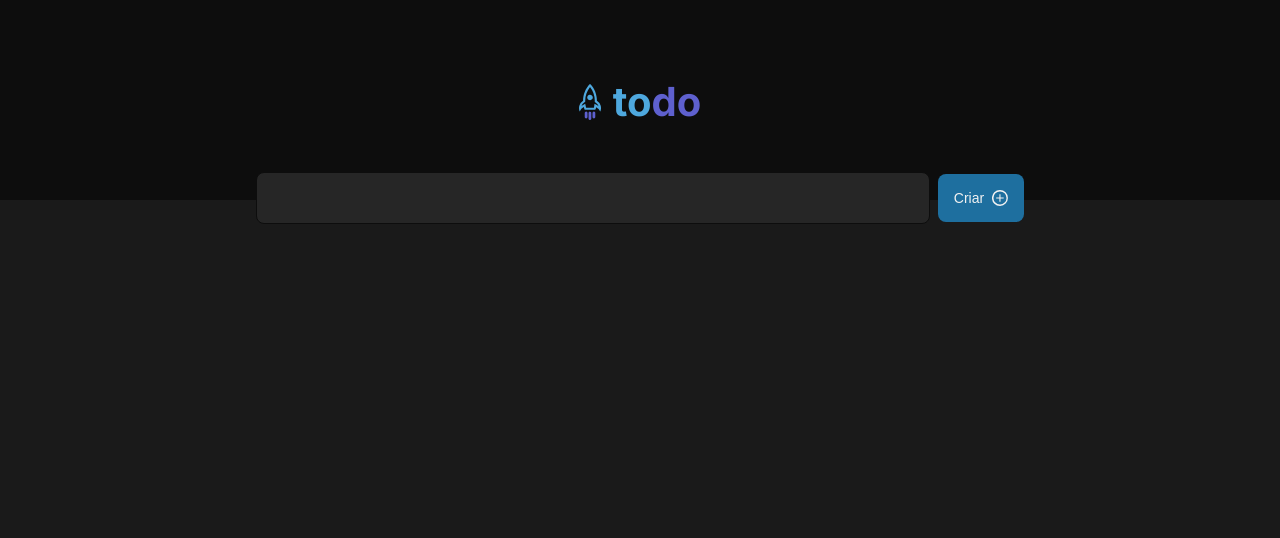
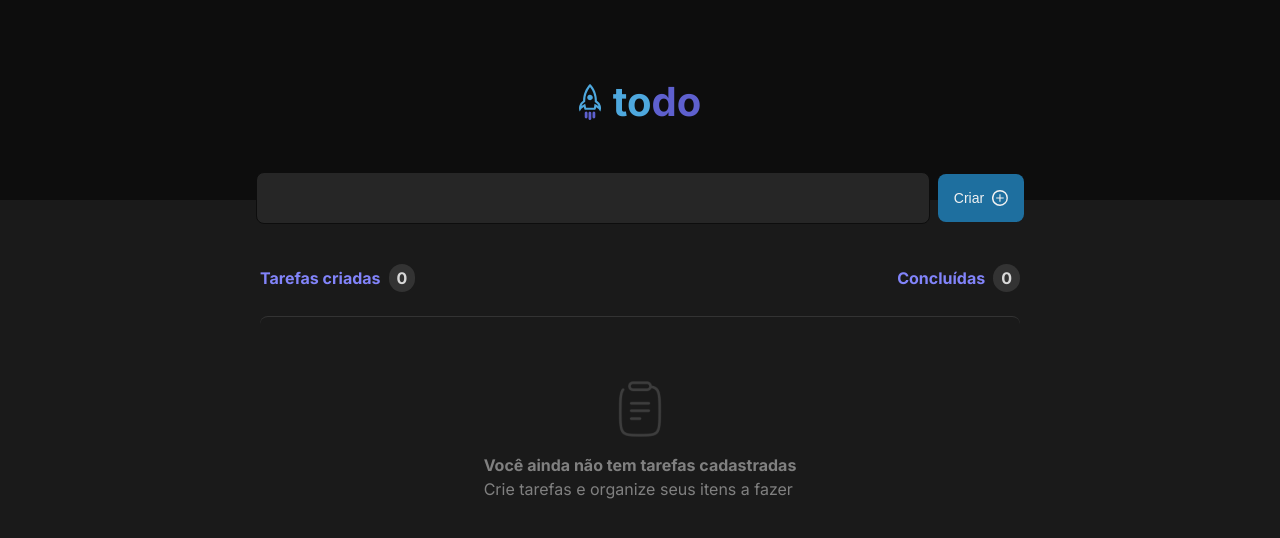
Before and after one commit to lucasfontinele/rocketseat-todo-list, a React (Vite) app: page / in a window 1280 px wide. Shown: the top 538 px of the page. Built offline with nearby package versions, Linux system fonts and the light colour scheme.

Commit message:
chore: some changes

```diff
--- a/index.html
+++ b/index.html
@@ -4,7 +4,7 @@
     <meta charset="UTF-8" />
     <link rel="icon" type="image/svg+xml" href="/vite.svg" />
     <meta name="viewport" content="width=device-width, initial-scale=1.0" />
-    <title>Vite + React + TS</title>
+    <title>Ignite - Todo List</title>
     <link rel="preconnect" href="https://fonts.googleapis.com">
     <link rel="preconnect" href="https://fonts.gstatic.com" crossorigin>
     <link href="https://fonts.googleapis.com/css2?family=Inter:wght@400;500;600;700&display=swap" rel="stylesheet">
--- a/src/App.tsx
+++ b/src/App.tsx
@@ -3,8 +3,12 @@ import PlusIcon from "./assets/icons/Plus";
 import Button from "./components/Button";
 import Header from "./components/Header";
 import Input from "./components/Input";
+import Tasks from "./components/Tasks";
+import useTodo from "./hooks/useTodo";
 
 function App() {
+  const { tasks } = useTodo();
+
   return (
     <main>
       <Header />
@@ -18,6 +22,8 @@ function App() {
           <PlusIcon />
         </Button>
       </form>
+
+      <Tasks tasks={tasks} />
     </main>
   )
 }
--- /dev/null
+++ b/src/components/Tasks/index.tsx
@@ -0,0 +1,49 @@
+import { Task } from "../../hooks/useTodo";
+import clipboardImg from "../../assets/images/Clipboard.png";
+import styles from "./styles.module.css";
+
+type TasksProps = {
+  tasks: Array<Task>;
+}
+
+function Tasks({ tasks }: TasksProps) {
+  const renderTasks = () => {
+    if (tasks.length <= 0) {
+      return (
+        <div className={styles.emptyTasksContainer}>
+          <img title="clipboard" alt="clipboard" src={clipboardImg} />
+
+          <div>
+            <strong>Você ainda não tem tarefas cadastradas</strong>
+
+            <p>Crie tarefas e organize seus itens a fazer</p>
+          </div>
+        </div>
+      );
+    }
+
+    return null;
+  }
+
+  return (
+    <div className={styles.tasksContainer}>
+      <header className={styles.tasksHeaderContainer}>
+        <div>
+          <strong>Tarefas criadas</strong>
+          <span>0</span>
+        </div>
+
+        <div>
+          <strong>Concluídas</strong>
+          <span>0</span>
+        </div>
+      </header>
+
+      <div className={styles.tasksItemsContainer}>
+        {renderTasks()}
+      </div>
+    </div>
+  );
+}
+
+export default Tasks;
--- /dev/null
+++ b/src/components/Tasks/styles.module.css
@@ -0,0 +1,57 @@
+.tasksContainer {
+  display: flex;
+  flex-direction: column;
+  row-gap: 24px;
+
+  max-width: 760px;
+  width: 100%;
+
+  align-self: center;
+}
+
+.tasksHeaderContainer {
+  display: flex;
+  align-items: center;
+  justify-content: space-between;
+}
+
+.tasksHeaderContainer div {
+  display: flex;
+  align-items: center;
+  column-gap: 8px;
+}
+
+.tasksHeaderContainer div strong:first-child {
+  color: var(--purple);
+  font-size: 14;
+  font-weight: 700;
+}
+
+.tasksHeaderContainer div span {
+  padding: 2px 8px;
+  border-radius: 999px;
+  color: var(--gray-200);
+  font-weight: 700;
+
+  background: var(--gray-400);
+}
+
+.tasksItemsContainer {
+  display: flex;
+  border-radius: 8px;
+  border-top: 1px solid var(--gray-400);
+}
+
+.emptyTasksContainer {
+  padding: 64px 24px;
+  width: 100%;
+
+  display: flex;
+  flex-direction: column;
+  align-items: center;
+  justify-content: center;
+  row-gap: 16px;
+
+  color: var(--gray-300);
+  font-size: 16px;
+}
--- /dev/null
+++ b/src/hooks/useTodo.tsx
@@ -0,0 +1,16 @@
+import { useState } from "react";
+
+export type Task = {
+  description: string;
+  completed: string;
+}
+
+function useTodo() {
+  const [tasks] = useState<Array<Task>>([]);
+
+  return {
+    tasks,
+  }
+}
+
+export default useTodo;
```
Also changed, not shown: src/assets/images/Clipboard.png (added).
